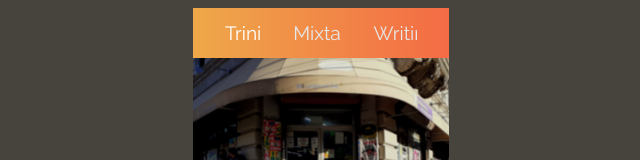
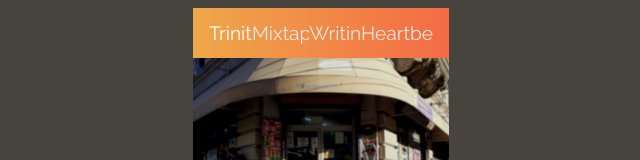
Before and after one commit to truvor/truvor.github.io, an Angular app: page /trinity in a window 1280 px wide. Shown: the top 160 px of the page, without its empty margins (319-959 px from the left). Built offline with nearby package versions, Linux system fonts and the light colour scheme.

Commit message:
Add Heartbeat

```diff
--- a/src/app/app.component.css
+++ b/src/app/app.component.css
@@ -60,7 +60,6 @@ html, body {
 }
 
 .menu > li {
-  margin: 0 1rem;
   overflow: hidden;
 }
 
--- a/src/app/app.component.html
+++ b/src/app/app.component.html
@@ -14,6 +14,9 @@
       <li>
         <a routerLinkActive="whitened-link" routerLink='/writing' class='grey-link' (click)="closeBurgerMenu()">Writing</a>
       </li>
+      <li>
+        <a href="https://heartbeat-sounds.com" class='grey-link'>Heartbeat</a>
+      </li>
     </ul>
   </nav>
   <router-outlet></router-outlet>
```
